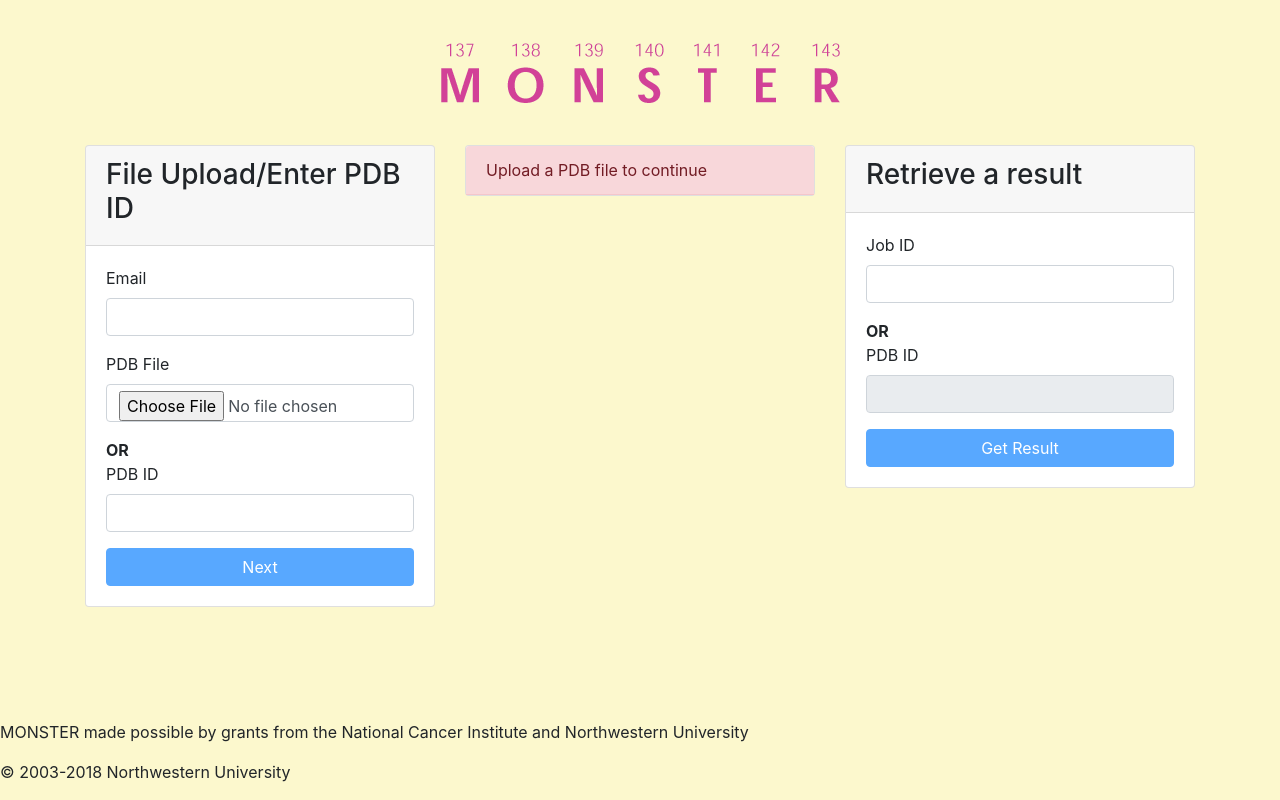
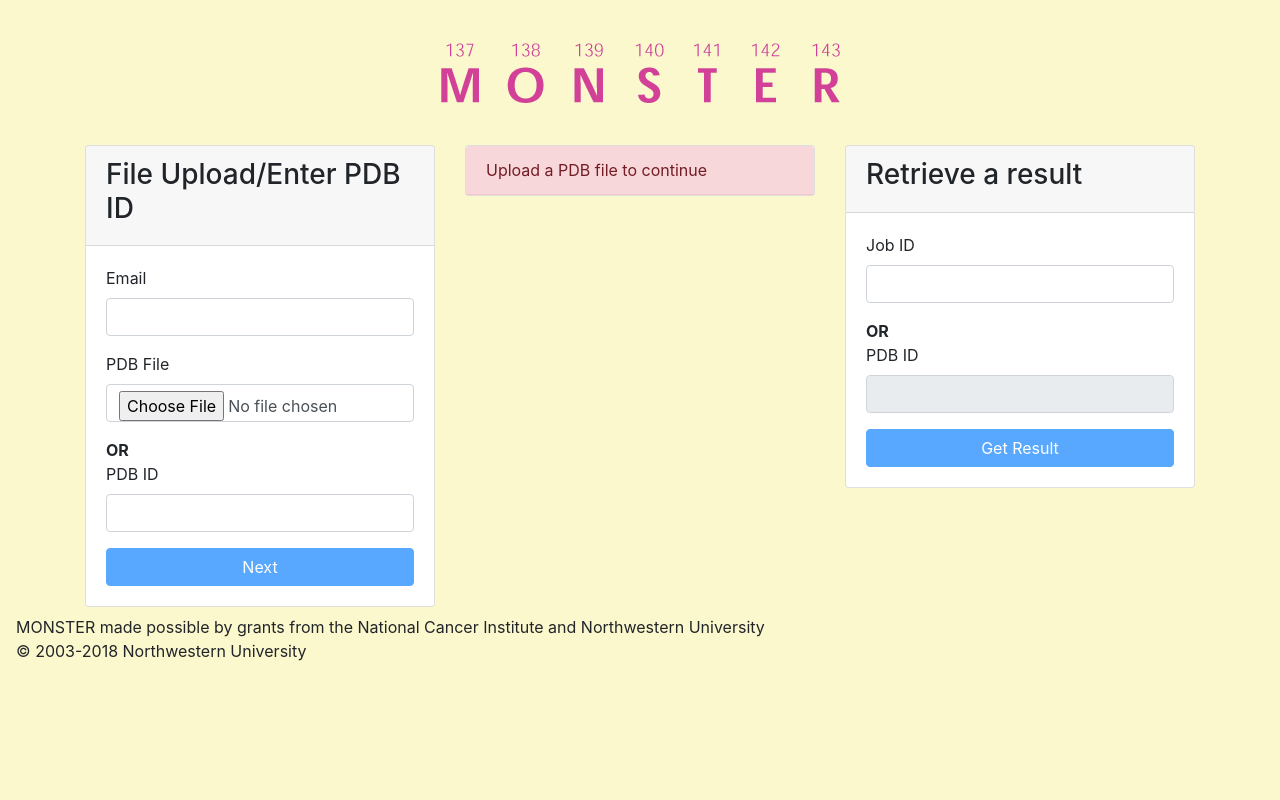
Before and after one commit to JamesJeffryes/numonster-client, a Vue app: page /#/ in a window 1280 px wide. Built offline with nearby package versions, Linux system fonts and the light colour scheme; what vue-resource would draw is missing.

Commit message:
tweaks to results display

```diff
--- a/src/App.vue
+++ b/src/App.vue
@@ -6,14 +6,13 @@
       </router-link>
     </div>
     <router-view/>
-    <footer class="footer">
+    <b-navbar class="footer">
       <p>
         MONSTER made possible by grants from the National Cancer Institute and Northwestern University
-      </p>
-      <p>
+        <br/>
         &copy; 2003-{{getYear()}} Northwestern University
       </p>
-    </footer>
+    </b-navbar>
   </div>
 </template>
 
@@ -39,9 +38,5 @@
     padding-top: 40px;
   }
   .footer{
-    position: fixed;
-    left: 0;
-    bottom: 0;
-    width: 100%;
   }
 </style>
--- a/src/components/Result.vue
+++ b/src/components/Result.vue
@@ -6,7 +6,7 @@
     <table class="table table-striped">
       <thead>
       <tr>
-        <th>Models</th>
+        <th>Model</th>
         <th>Chain 1</th>
         <th>Chain 2</th>
         <th colspan="2">View Results</th>
@@ -22,18 +22,18 @@
               <td>{{model}}</td>
               <td>{{chain.slice(0,1)}}</td>
               <td>{{chain.slice(1,2)}}</td>
-              <td><button class="button btn-default">2D Display</button></td>
-              <td><button class="button btn-default" v-on:click='open3D(links.PDB.PDB, chain.slice(0,1), chain.slice(1,2))'>3D Display</button></td>
-              <td><a v-bind:href="links.PDB.PDB">PDB File</a></td>
+              <td><button class="button btn-default" v-on:click='open2D()'>2D Display</button></td>
+              <td><button v-if="links.PDB" class="button btn-default" v-on:click='open3D(links.PDB.PDB, chain.slice(0,1), chain.slice(1,2))'>3D Display</button></td>
+              <td><a v-if="links.PDB" v-bind:href="links.PDB.PDB">PDB File</a></td>
               <td>
                 <a target="_blank" v-bind:href="links.Results.XML">XML File</a>
                 <br>
                 <a target="_blank" v-bind:href="links.Results.TXT">TXT File</a>
               </td>
               <td>
-                <a target="_blank" v-bind:href="links.Logs.MSMS">MSMS</a>
+                <a target="_blank" v-if="links.Logs" v-bind:href="links.Logs.MSMS">MSMS</a>
                 <br>
-                <a target="_blank" v-bind:href="links.Logs.HBPlus">HBPlus</a>
+                <a target="_blank" v-if="links.Logs" v-bind:href="links.Logs.HBPlus">HBPlus</a>
               </td>
             </tr>
           </template>
@@ -67,6 +67,9 @@
       &surface=opacity:0.6&select=chain:${chain1}&style=cartoon:color~green
       &select=chain:${chain2}&style=cartoon:color~red`)
 
+    },
+    open2D: function () {
+      alert('Not yet implemented')
     }
   }
 }
```
